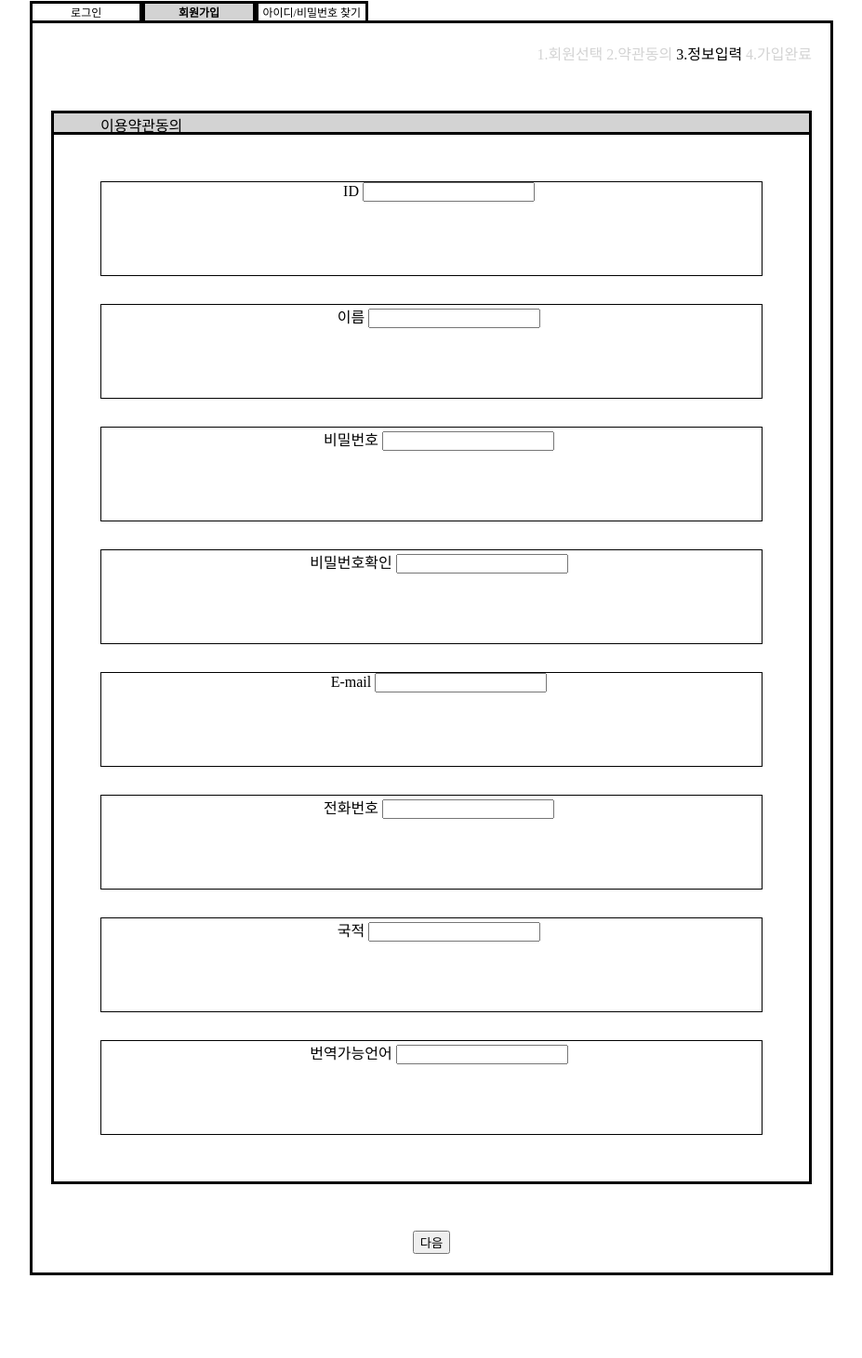
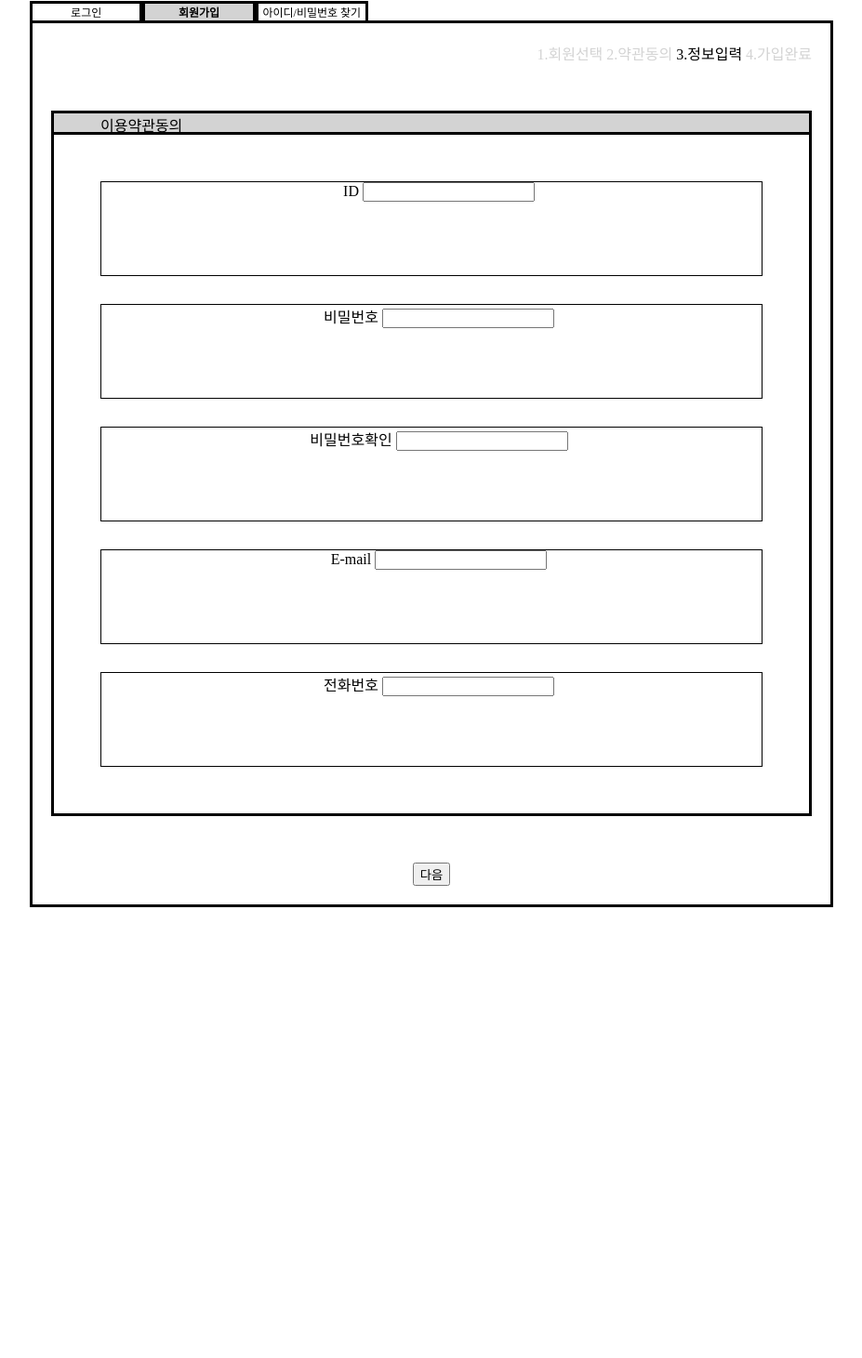
Before and after one commit to qkrwjdan/GmhOne, a Django app: page /ViewOnRoad/signup3/ in a window 1280 px wide. Shown: the part 421-1882 px from the top of the page at 93% size, without its empty margins (176-1103 px from the left). After the commit the page ends 1397 px from the top, so only its background shows below. Run offline with Django 3.2, Linux system fonts and the light colour scheme.

Commit message:
회원가입정보압축

```diff
--- a/ViewOnRoad/templates/ViewOnRoad/Partner/ViewOnRoad_signup3.html
+++ b/ViewOnRoad/templates/ViewOnRoad/Partner/ViewOnRoad_signup3.html
@@ -28,9 +28,6 @@
           &emsp;ID <input type="text" class="textBox">
         </div>
         <div class="box">
-          &emsp;이름 <input type="text" class="textBox">
-        </div>
-        <div class="box">
           &emsp;비밀번호 <input type="text" class="textBox">
         </div>
         <div class="box">
@@ -42,12 +39,6 @@
         <div class="box">
           &emsp;전화번호 <input type="text" class="textBox">
         </div>
-        <div class="box">
-          &emsp;국적 <input type="text" class="textBox">
-        </div>
-        <div class="box">
-          &emsp;번역가능언어 <input type="text" class="textBox">
-        </div>
       </div>
       <a href="{% url 'ViewOnRoad_signup4' %}"><input type="button" value="다음"></a>
     </div>
--- a/ViewOnRoad/templates/ViewOnRoad/Partner/ViewOnRoad_signup4.html
+++ b/ViewOnRoad/templates/ViewOnRoad/Partner/ViewOnRoad_signup4.html
@@ -29,7 +29,7 @@
         <br><br>
         입니다.
       </div>
-      <input type="button" value="완료">
+      <a href="{% url 'login' %}"><input type="button" value="완료"></a>
     </div>
   </body>
 </html>
--- a/ViewOnRoad/templates/ViewOnRoad/base.html
+++ b/ViewOnRoad/templates/ViewOnRoad/base.html
@@ -41,7 +41,7 @@
     {% else %}
       <span style="float : right">
         <a href="{% url 'login' %}">로그인</a> |
-        <a href="{% url 'ViewOnRoad_signup2' %}">회원가입</a> |
+        <a href="{% url 'ViewOnRoad_signup1' %}">회원가입</a> |
         <a href="#">아이디/비밀번호 찾기</a>&emsp;
       </span>
     {% endif %}
```
